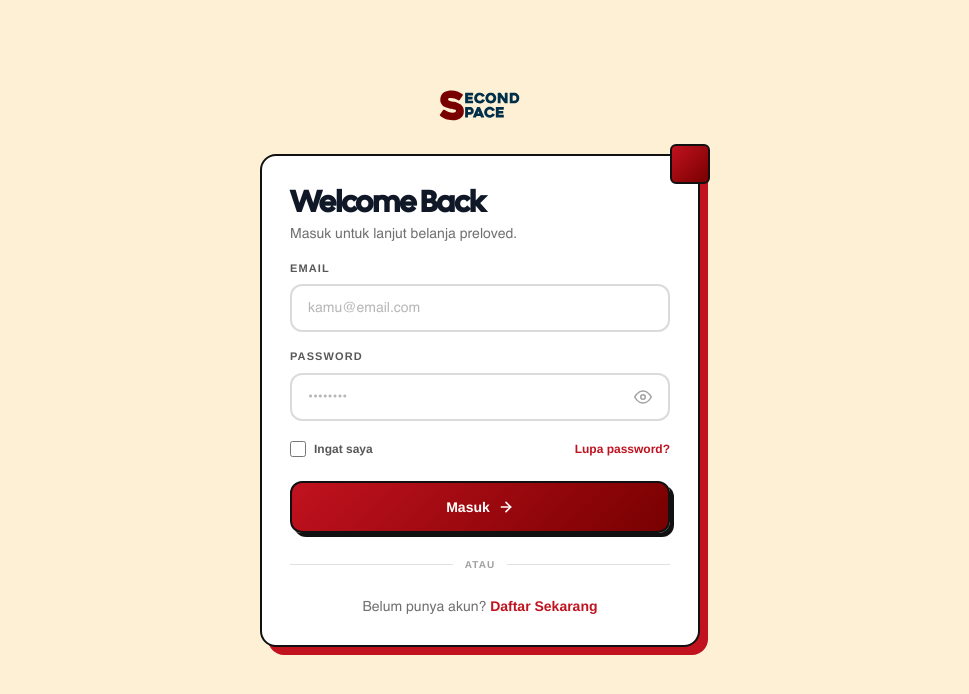
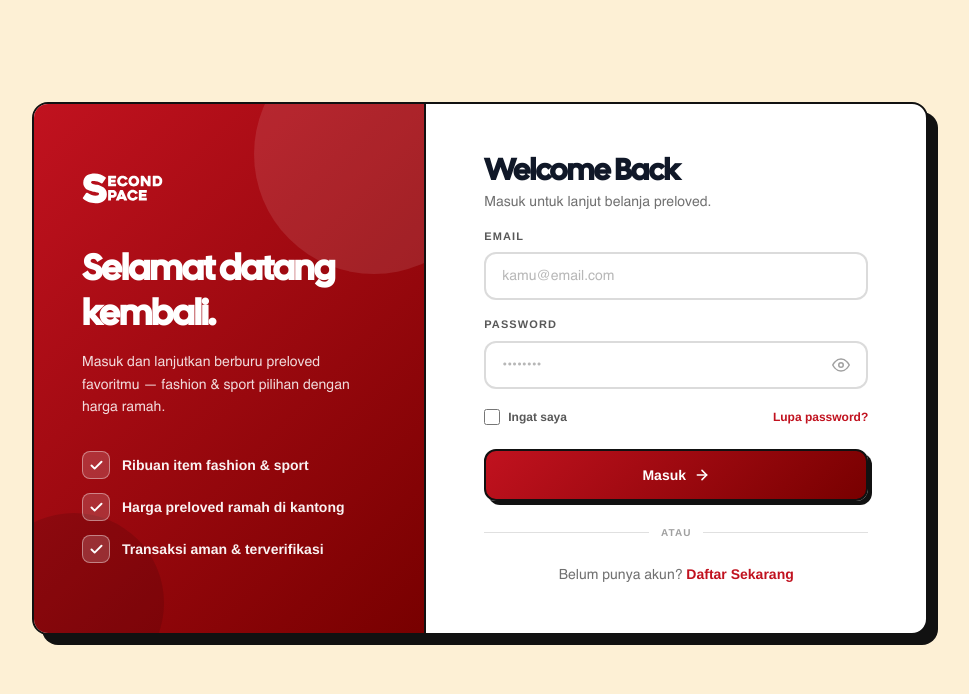
Before and after one commit to bhojesssss/SecondSpace, a Vue app: page /login in a window 1280 px wide. Shown: the top 694 px of the page, without its empty margins (160-1129 px from the left). Built offline with nearby package versions, Linux system fonts and the light colour scheme; no server answers.

Commit message:
fix chat layout for mobile

```diff
--- a/index.html
+++ b/index.html
@@ -2,7 +2,7 @@
 <html lang="">
   <head>
     <meta charset="UTF-8" />
-    <link rel="icon" href="/favicon.ico" />
+    <link rel="icon" type="image/svg+xml" href="/src/assets/Img/logoS.svg" />
     <meta name="viewport" content="width=device-width, initial-scale=1.0" />
     <title>Vite App</title>
   </head>
--- a/src/App.vue
+++ b/src/App.vue
@@ -1,8 +1,11 @@
 <template>
-  <div class="app-wrapper min-h-screen bg-[#FDF0D5] flex flex-col items-center w-full relative">
+  <div class="app-wrapper bg-[#FDF0D5] flex flex-col items-center w-full relative">
     <NavbarTop v-if="!isMobile && !isAuthPage" />
 
-    <main class="flex-1 w-full max-w-5xl px-3 sm:px-4 pt-3 sm:pt-4 md:pt-0 pb-6 flex flex-col">
+    <main
+      class="page-main flex-1 w-full max-w-5xl px-3 sm:px-4 pt-3 sm:pt-4 md:pt-0 flex flex-col"
+      :class="{ 'has-bottom-nav': isMobile && !isAuthPage }"
+    >
       <router-view v-slot="{ Component, route }">
         <transition name="page" mode="out-in">
           <component :is="Component" :key="route.fullPath" />
@@ -11,7 +14,6 @@
     </main>
 
     <NavbarBottom v-if="isMobile && !isAuthPage" />
-    <div v-if="isMobile && !isAuthPage" class="pb-20"></div>
   </div>
 </template>
 
@@ -39,3 +41,23 @@ onUnmounted(() => {
   window.removeEventListener('resize', checkMobile)
 })
 </script>
+
+<style scoped>
+/* Use dynamic viewport height so the layout matches the visible area on mobile
+   (100vh is taller than the visible viewport when the address bar is shown,
+   which let the fixed bottom navbar overlap page content). */
+.app-wrapper {
+  min-height: 100dvh;
+}
+
+/* Desktop default bottom padding (was pb-6). */
+.page-main {
+  padding-bottom: 1.5rem;
+}
+
+/* Mobile: reserve room for the fixed bottom navbar (72px) + breathing space
+   so page content (e.g. the Profile logout button) is never hidden under it. */
+.page-main.has-bottom-nav {
+  padding-bottom: calc(72px + 1.25rem);
+}
+</style>
--- a/src/components/NavbarBottom.vue
+++ b/src/components/NavbarBottom.vue
@@ -1,32 +1,50 @@
 <script setup>
-import { onMounted, onUnmounted } from 'vue'
+import { onMounted, onUnmounted, ref, watch } from 'vue'
 import { RouterLink, useRoute } from 'vue-router'
 import { Home, Grid2x2, ShoppingBag, MessageSquare, User } from 'lucide-vue-next'
 
-import { useCart } from '@/composables/useCart'
 import { useChats } from '@/composables/useChats'
+import { useAuth } from '@/composables/useAuth'
+import api from '@/services/api'
 
 const route = useRoute()
 
-const { cartCount } = useCart()
-
+const { isLoggedIn } = useAuth()
 const { totalUnread, fetchChats } = useChats()
 
-let chatInterval = null
+// Cart count comes from the server cart (same source as NavbarTop / CartView),
+// not the localStorage composable — otherwise the badge would always read 0.
+const cartCount = ref(0)
 
-onMounted(async () => {
+async function fetchCounts() {
+  if (!isLoggedIn.value) {
+    cartCount.value = 0
+    return
+  }
+  try {
+    const cartData = await api.get('/cart')
+    const list = Array.isArray(cartData) ? cartData : []
+    cartCount.value = list.reduce((s, i) => s + (i.qty || 1), 0)
+  } catch {
+    // silent
+  }
   await fetchChats()
+}
 
-  chatInterval = setInterval(async () => {
-    await fetchChats()
-  }, 5000)
+let pollInterval = null
+
+onMounted(() => {
+  fetchCounts()
+  pollInterval = setInterval(fetchCounts, 5000)
 })
 
 onUnmounted(() => {
-  if (chatInterval) {
-    clearInterval(chatInterval)
+  if (pollInterval) {
+    clearInterval(pollInterval)
   }
 })
+
+watch(isLoggedIn, fetchCounts)
 
 const menus = [
   {
--- a/src/views/CatalogView.vue
+++ b/src/views/CatalogView.vue
@@ -7,7 +7,7 @@
         <div class="section-accent fashion-accent"></div>
         <h1 class="page-title">Catalog</h1>
       </div>
-      <div class="md:hidden relative mb-5">
+      <div class="md:hidden relative search-wrap">
         <input v-model="searchQuery" type="text" placeholder="Search products..." class="search-input" />
         <svg class="search-icon" width="18" height="18" viewBox="0 0 24 24" fill="none" stroke="currentColor" stroke-width="2" stroke-linecap="round" stroke-linejoin="round">
           <circle cx="11" cy="11" r="8" /><path d="m21 21-4.35-4.35" />
@@ -227,6 +227,7 @@ async function fetchProducts() {
 .page-title { @apply text-2xl font-bold tracking-tight text-gray-900; font-family: 'CalSans', serif; letter-spacing: -0.01em; }
 .section-title { @apply text-base font-extrabold tracking-tight text-gray-900; letter-spacing: -0.01em; }
 
+.search-wrap { margin-bottom: 1rem; }
 .search-input { @apply w-full h-11 pl-5 pr-11 rounded-xl text-sm focus:outline-none transition-colors duration-200; background-color: rgba(255,255,255,0.65); backdrop-filter: blur(12px); -webkit-backdrop-filter: blur(12px); border: 2px solid #111; }
 .search-input:focus { border-color: #C1121F; }
 .search-icon { @apply absolute right-4 top-1/2 -translate-y-1/2 text-black/40 pointer-events-none; }
--- a/src/views/ChatView.vue
+++ b/src/views/ChatView.vue
@@ -217,16 +217,29 @@ const messages = ref([])
 const loadingMessages = ref(false)
 
 async function fetchMessages(chatId) {
-  loadingMessages.value = true
+  // Only show loading skeleton on initial fetch (when messages are empty)
+  const isInitialLoad = messages.value.length === 0
+  if (isInitialLoad) loadingMessages.value = true
+
   try {
     const data = await api.get(`/chats/${chatId}/messages`)
-    messages.value = Array.isArray(data) ? data : []
+    const newMessages = Array.isArray(data) ? data : []
+
+    // Skip update if nothing changed (avoid re-render flicker)
+    const lastLocalId = messages.value[messages.value.length - 1]?.id
+    const lastFreshId = newMessages[newMessages.length - 1]?.id
+    const sameLength = messages.value.length === newMessages.length
+    if (sameLength && lastLocalId === lastFreshId) {
+      return
+    }
+
+    messages.value = newMessages
     await nextTick()
     if (messagesArea.value) messagesArea.value.scrollTop = messagesArea.value.scrollHeight
   } catch (e) {
     console.error('Gagal memuat pesan:', e.message)
   } finally {
-    loadingMessages.value = false
+    if (isInitialLoad) loadingMessages.value = false
   }
 }
 
@@ -400,7 +413,7 @@ function isMyMessage(msg) {
 
 .active-chat {
   @apply flex flex-col;
-  height: calc(100dvh - 12rem);
+  height: calc(100dvh - 11rem);
 }
 @media (min-width: 768px) {
   .active-chat {
@@ -458,6 +471,19 @@ function isMyMessage(msg) {
 
 .input-row {
   @apply flex gap-2 pt-2 sm:pt-3 border-t border-black/5;
+}
+/* Mobile: dock the chat bar just above the fixed bottom navbar (72px tall) */
+@media (max-width: 767px) {
+  .input-row {
+    position: fixed;
+    left: 0;
+    right: 0;
+    bottom: 72px;
+    z-index: 40;
+    padding: 0.6rem 1.25rem;
+    background: #fdf0d5;
+    border-top: 1px solid rgba(17, 17, 17, 0.08);
+  }
 }
 .msg-input {
   @apply w-full h-11 sm:h-12 pl-4 sm:pl-5 pr-4 rounded-xl text-sm focus:outline-none transition-colors duration-200;
--- a/src/views/LoginView.vue
+++ b/src/views/LoginView.vue
@@ -1,12 +1,30 @@
 <template>
   <div class="auth-root">
-    <div class="auth-frame">
-      <router-link to="/" class="brand-link">
-        <img src="@/assets/Img/logo.svg" class="brand-logo" alt="SecondSpace" />
-      </router-link>
+    <div class="auth-split">
+      <!-- Brand panel — desktop split screen -->
+      <aside class="brand-panel">
+        <span class="brand-blob brand-blob-1"></span>
+        <span class="brand-blob brand-blob-2"></span>
+        <div class="brand-content">
+          <img src="@/assets/Img/logo.svg" class="brand-panel-logo" alt="SecondSpace" />
+          <h2 class="brand-headline">Selamat datang kembali.</h2>
+          <p class="brand-tagline">Masuk dan lanjutkan berburu preloved favoritmu — fashion &amp; sport pilihan dengan harga ramah.</p>
+          <ul class="brand-features">
+            <li class="brand-feature"><span class="brand-feature-icon"><svg width="15" height="15" viewBox="0 0 24 24" fill="none" stroke="currentColor" stroke-width="3" stroke-linecap="round" stroke-linejoin="round"><polyline points="20 6 9 17 4 12"/></svg></span><span>Ribuan item fashion &amp; sport</span></li>
+            <li class="brand-feature"><span class="brand-feature-icon"><svg width="15" height="15" viewBox="0 0 24 24" fill="none" stroke="currentColor" stroke-width="3" stroke-linecap="round" stroke-linejoin="round"><polyline points="20 6 9 17 4 12"/></svg></span><span>Harga preloved ramah di kantong</span></li>
+            <li class="brand-feature"><span class="brand-feature-icon"><svg width="15" height="15" viewBox="0 0 24 24" fill="none" stroke="currentColor" stroke-width="3" stroke-linecap="round" stroke-linejoin="round"><polyline points="20 6 9 17 4 12"/></svg></span><span>Transaksi aman &amp; terverifikasi</span></li>
+          </ul>
+        </div>
+      </aside>
 
-      <div class="auth-card">
-        <div class="corner-block"></div>
+      <!-- Form panel -->
+      <div class="form-panel">
+        <router-link to="/" class="brand-link">
+          <img src="@/assets/Img/logo.svg" class="brand-logo" alt="SecondSpace" />
+        </router-link>
+
+        <div class="auth-card">
+          <div class="corner-block"></div>
 
         <h1 class="auth-title">Welcome Back</h1>
         <p class="auth-subtitle">Masuk untuk lanjut belanja preloved.</p>
@@ -52,6 +70,7 @@
           Belum punya akun?
           <router-link to="/register" class="switch-link">Daftar Sekarang</router-link>
         </p>
+        </div>
       </div>
     </div>
   </div>
@@ -90,11 +109,44 @@ async function handleLogin() {
 @reference "../assets/main.css";
 
 .auth-root { @apply flex flex-col items-center justify-center w-full py-6 sm:py-8; min-height: calc(100dvh - 4rem); }
-.auth-frame { @apply w-full max-w-md flex flex-col items-center px-1; }
+.auth-split { @apply w-full max-w-md; }
+.form-panel { @apply w-full flex flex-col items-center px-1; }
+.brand-panel { @apply hidden; }
 .brand-link { @apply mb-5 sm:mb-6 transition-transform duration-200 hover:scale-105; }
 .brand-logo { @apply h-9 sm:h-10; }
-.auth-card { @apply relative w-full p-4 sm:p-7 rounded-2xl bg-white; border: 2px solid #111; box-shadow: 5px 5px 0 0 #C1121F; }
-@media (min-width: 640px) { .auth-card { box-shadow: 8px 8px 0 0 #C1121F; } }
+.auth-card { @apply relative w-full p-4 sm:p-7 rounded-2xl bg-white; border: 2px solid #111; box-shadow: 5px 5px 0 0 #111; }
+@media (min-width: 640px) { .auth-card { box-shadow: 8px 8px 0 0 #111; } }
+
+/* ── Desktop split screen ───────────────────────────────── */
+.brand-content { @apply relative z-10 flex flex-col; }
+.brand-panel-logo { @apply h-10 mb-8 self-start; filter: brightness(0) invert(1); }
+.brand-headline { @apply text-3xl lg:text-4xl font-bold leading-tight mb-4; font-family: 'CalSans', serif; letter-spacing: -0.02em; }
+.brand-tagline { @apply text-sm text-white/85 leading-relaxed mb-8 max-w-xs; }
+.brand-features { @apply flex flex-col gap-3.5 list-none p-0 m-0; }
+.brand-feature { @apply flex items-center gap-3 text-sm font-semibold text-white/95; }
+.brand-feature-icon { @apply w-7 h-7 rounded-lg flex items-center justify-center flex-shrink-0 text-white; background: rgba(255,255,255,0.16); border: 1.5px solid rgba(255,255,255,0.4); }
+.brand-blob { @apply absolute rounded-full pointer-events-none; }
+.brand-blob-1 { width: 240px; height: 240px; top: -70px; right: -70px; background: rgba(255,255,255,0.1); }
+.brand-blob-2 { width: 180px; height: 180px; bottom: -60px; left: -50px; background: rgba(0,0,0,0.12); }
+
+@media (min-width: 768px) {
+  .auth-root { @apply py-8; }
+  .auth-split {
+    @apply max-w-4xl flex items-stretch rounded-2xl overflow-hidden bg-white;
+    border: 2px solid #111;
+    box-shadow: 10px 10px 0 0 #111;
+  }
+  .brand-panel {
+    @apply relative flex flex-col justify-center p-10 lg:p-12 text-white overflow-hidden;
+    flex: 0 0 44%;
+    background: linear-gradient(135deg, #C1121F, #780000);
+    border-right: 2px solid #111;
+  }
+  .form-panel { @apply flex-1 justify-center px-10 lg:px-14 py-12; max-width: none; }
+  .brand-link { display: none; }
+  .auth-card { @apply max-w-sm p-0 rounded-none bg-transparent; border: none; box-shadow: none; }
+  .corner-block { display: none; }
+}
 .corner-block { @apply absolute -top-2 -right-2 sm:-top-3 sm:-right-3 w-8 h-8 sm:w-10 sm:h-10 rounded-md; background: linear-gradient(135deg, #C1121F, #780000); border: 2px solid #111; }
 .auth-title { @apply text-xl sm:text-3xl font-bold mb-1 text-gray-900; font-family: 'CalSans', serif; letter-spacing: -0.02em; }
 .auth-subtitle { @apply text-xs sm:text-sm text-black/60 mb-4; }
--- a/src/views/MyListingsView.vue
+++ b/src/views/MyListingsView.vue
@@ -16,6 +16,10 @@
           </button>
           <div class="section-accent fashion-accent"></div>
           <h1 class="page-title">Barang Saya</h1>
+          <router-link to="/profile/sell" class="add-btn" aria-label="Tambah barang">
+            <svg width="18" height="18" viewBox="0 0 24 24" fill="none" stroke="currentColor" stroke-width="2.4" stroke-linecap="round" stroke-linejoin="round"><line x1="12" y1="5" x2="12" y2="19"/><line x1="5" y1="12" x2="19" y2="12"/></svg>
+            <span class="add-btn-label">Tambah</span>
+          </router-link>
         </div>
         <p class="page-sub">Kelola, edit, dan pantau progres barang yang kamu jual.</p>
       </section>
@@ -313,6 +317,9 @@ onMounted(fetchListings)
 .fashion-accent { background: linear-gradient(135deg, #C1121F, #780000); }
 .page-title { @apply text-2xl font-bold tracking-tight text-gray-900; font-family: 'CalSans', serif; }
 .page-sub { @apply text-sm text-black/55 mt-2 ml-12; }
+.add-btn { @apply inline-flex items-center gap-1.5 px-3 sm:px-4 py-2 rounded-xl text-xs sm:text-sm font-bold text-white no-underline flex-shrink-0; margin-left: auto; background: linear-gradient(135deg, #C1121F, #780000); border: 2px solid #111; box-shadow: 3px 3px 0 0 #111; transition: transform 0.15s ease, box-shadow 0.15s ease; }
+.add-btn:hover { transform: translate(1.5px,1.5px); box-shadow: 1.5px 1.5px 0 0 #111; }
+.add-btn:active { transform: translate(3px,3px); box-shadow: 0 0 0 0 #111; }
 
 /* Filter tabs */
 .filter-track { @apply flex gap-2.5 overflow-x-auto pb-2; }
--- a/src/views/RegisterView.vue
+++ b/src/views/RegisterView.vue
@@ -1,12 +1,30 @@
 <template>
   <div class="auth-root">
-    <div class="auth-frame">
-      <router-link to="/" class="brand-link">
-        <img src="@/assets/Img/logo.svg" class="brand-logo" alt="SecondSpace" />
-      </router-link>
+    <div class="auth-split">
+      <!-- Brand panel — desktop split screen -->
+      <aside class="brand-panel">
+        <span class="brand-blob brand-blob-1"></span>
+        <span class="brand-blob brand-blob-2"></span>
+        <div class="brand-content">
+          <img src="@/assets/Img/logo.svg" class="brand-panel-logo" alt="SecondSpace" />
+          <h2 class="brand-headline">Gabung SecondSpace.</h2>
+          <p class="brand-tagline">Bikin akun dan mulai jual-beli fashion &amp; sport preloved dengan mudah dan aman.</p>
+          <ul class="brand-features">
+            <li class="brand-feature"><span class="brand-feature-icon"><svg width="15" height="15" viewBox="0 0 24 24" fill="none" stroke="currentColor" stroke-width="3" stroke-linecap="round" stroke-linejoin="round"><polyline points="20 6 9 17 4 12"/></svg></span><span>Pasang barang gratis dalam menit</span></li>
+            <li class="brand-feature"><span class="brand-feature-icon"><svg width="15" height="15" viewBox="0 0 24 24" fill="none" stroke="currentColor" stroke-width="3" stroke-linecap="round" stroke-linejoin="round"><polyline points="20 6 9 17 4 12"/></svg></span><span>Jangkau ribuan pembeli preloved</span></li>
+            <li class="brand-feature"><span class="brand-feature-icon"><svg width="15" height="15" viewBox="0 0 24 24" fill="none" stroke="currentColor" stroke-width="3" stroke-linecap="round" stroke-linejoin="round"><polyline points="20 6 9 17 4 12"/></svg></span><span>Transaksi aman &amp; terverifikasi</span></li>
+          </ul>
+        </div>
+      </aside>
 
-      <div class="auth-card">
-        <div class="corner-block"></div>
+      <!-- Form panel -->
+      <div class="form-panel">
+        <router-link to="/" class="brand-link">
+          <img src="@/assets/Img/logo.svg" class="brand-logo" alt="SecondSpace" />
+        </router-link>
+
+        <div class="auth-card">
+          <div class="corner-block"></div>
 
         <h1 class="auth-title">Join SecondSpace</h1>
         <p class="auth-subtitle">Bikin akun untuk mulai jual &amp; beli preloved.</p>
@@ -65,6 +83,7 @@
           Sudah punya akun?
           <router-link to="/login" class="switch-link">Masuk</router-link>
         </p>
+        </div>
       </div>
     </div>
   </div>
@@ -112,11 +131,44 @@ async function handleRegister() {
 @reference "../assets/main.css";
 
 .auth-root { @apply flex flex-col items-center justify-center w-full py-6 sm:py-8; min-height: calc(100dvh - 4rem); }
-.auth-frame { @apply w-full max-w-md flex flex-col items-center px-1; }
+.auth-split { @apply w-full max-w-md; }
+.form-panel { @apply w-full flex flex-col items-center px-1; }
+.brand-panel { @apply hidden; }
 .brand-link { @apply mb-5 sm:mb-6 transition-transform duration-200 hover:scale-105; }
 .brand-logo { @apply h-9 sm:h-10; }
-.auth-card { @apply relative w-full p-4 sm:p-7 rounded-2xl bg-white; border: 2px solid #111; box-shadow: 5px 5px 0 0 #C1121F; }
-@media (min-width: 640px) { .auth-card { box-shadow: 8px 8px 0 0 #C1121F; } }
+.auth-card { @apply relative w-full p-4 sm:p-7 rounded-2xl bg-white; border: 2px solid #111; box-shadow: 5px 5px 0 0 #111; }
+@media (min-width: 640px) { .auth-card { box-shadow: 8px 8px 0 0 #111; } }
+
+/* ── Desktop split screen ───────────────────────────────── */
+.brand-content { @apply relative z-10 flex flex-col; }
+.brand-panel-logo { @apply h-10 mb-8 self-start; filter: brightness(0) invert(1); }
+.brand-headline { @apply text-3xl lg:text-4xl font-bold leading-tight mb-4; font-family: 'CalSans', serif; letter-spacing: -0.02em; }
+.brand-tagline { @apply text-sm text-white/85 leading-relaxed mb-8 max-w-xs; }
+.brand-features { @apply flex flex-col gap-3.5 list-none p-0 m-0; }
+.brand-feature { @apply flex items-center gap-3 text-sm font-semibold text-white/95; }
+.brand-feature-icon { @apply w-7 h-7 rounded-lg flex items-center justify-center flex-shrink-0 text-white; background: rgba(255,255,255,0.16); border: 1.5px solid rgba(255,255,255,0.4); }
+.brand-blob { @apply absolute rounded-full pointer-events-none; }
+.brand-blob-1 { width: 240px; height: 240px; top: -70px; right: -70px; background: rgba(255,255,255,0.1); }
+.brand-blob-2 { width: 180px; height: 180px; bottom: -60px; left: -50px; background: rgba(0,0,0,0.12); }
+
+@media (min-width: 768px) {
+  .auth-root { @apply py-8; }
+  .auth-split {
+    @apply max-w-4xl flex items-stretch rounded-2xl overflow-hidden bg-white;
+    border: 2px solid #111;
+    box-shadow: 10px 10px 0 0 #111;
+  }
+  .brand-panel {
+    @apply relative flex flex-col justify-center p-10 lg:p-12 text-white overflow-hidden;
+    flex: 0 0 44%;
+    background: linear-gradient(135deg, #C1121F, #780000);
+    border-right: 2px solid #111;
+  }
+  .form-panel { @apply flex-1 justify-center px-10 lg:px-14 py-12; max-width: none; }
+  .brand-link { display: none; }
+  .auth-card { @apply max-w-sm p-0 rounded-none bg-transparent; border: none; box-shadow: none; }
+  .corner-block { display: none; }
+}
 .corner-block { @apply absolute -top-2 -right-2 sm:-top-3 sm:-right-3 w-8 h-8 sm:w-10 sm:h-10 rounded-md; background: linear-gradient(135deg, #C1121F, #780000); border: 2px solid #111; }
 .auth-title { @apply text-xl sm:text-3xl font-bold mb-1 text-gray-900; font-family: 'CalSans', serif; letter-spacing: -0.02em; }
 .auth-subtitle { @apply text-xs sm:text-sm text-black/60 mb-4; }
```
Also changed, not shown: src/assets/Img/logoS.svg (added).
